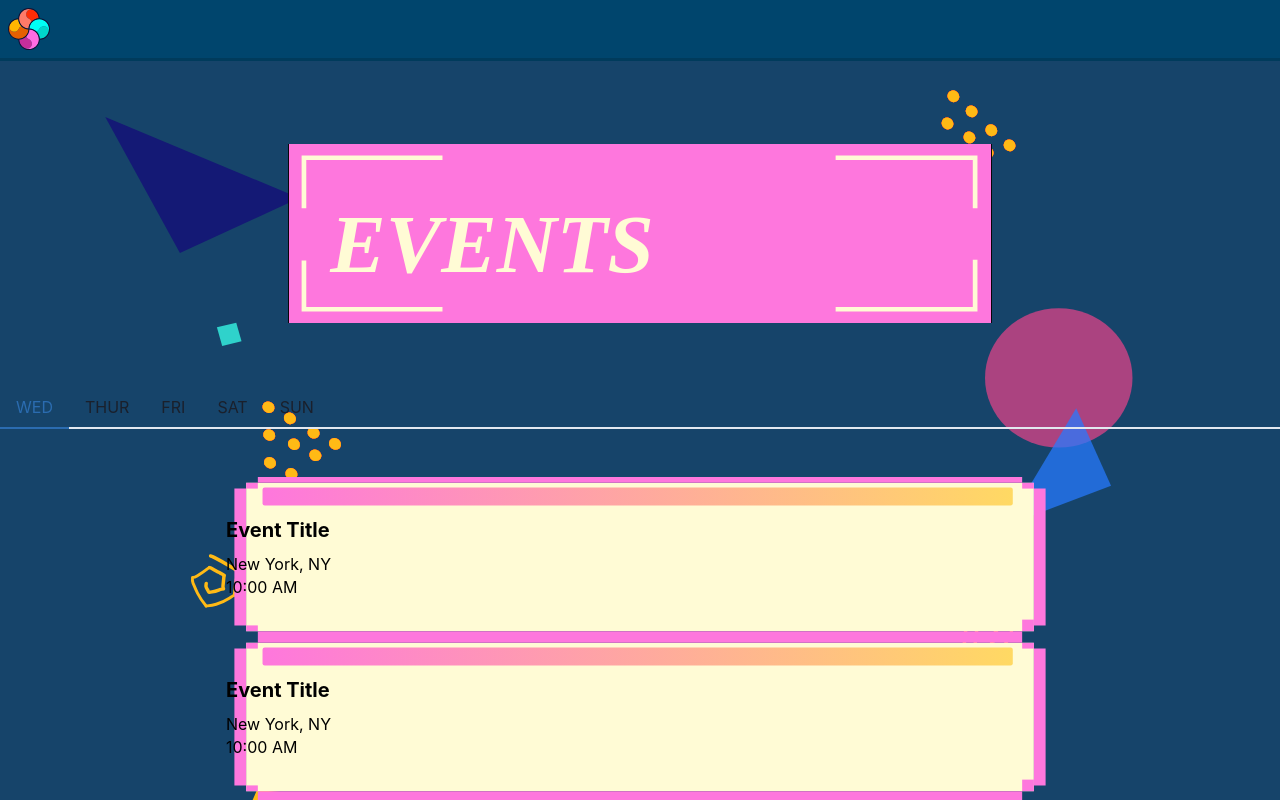
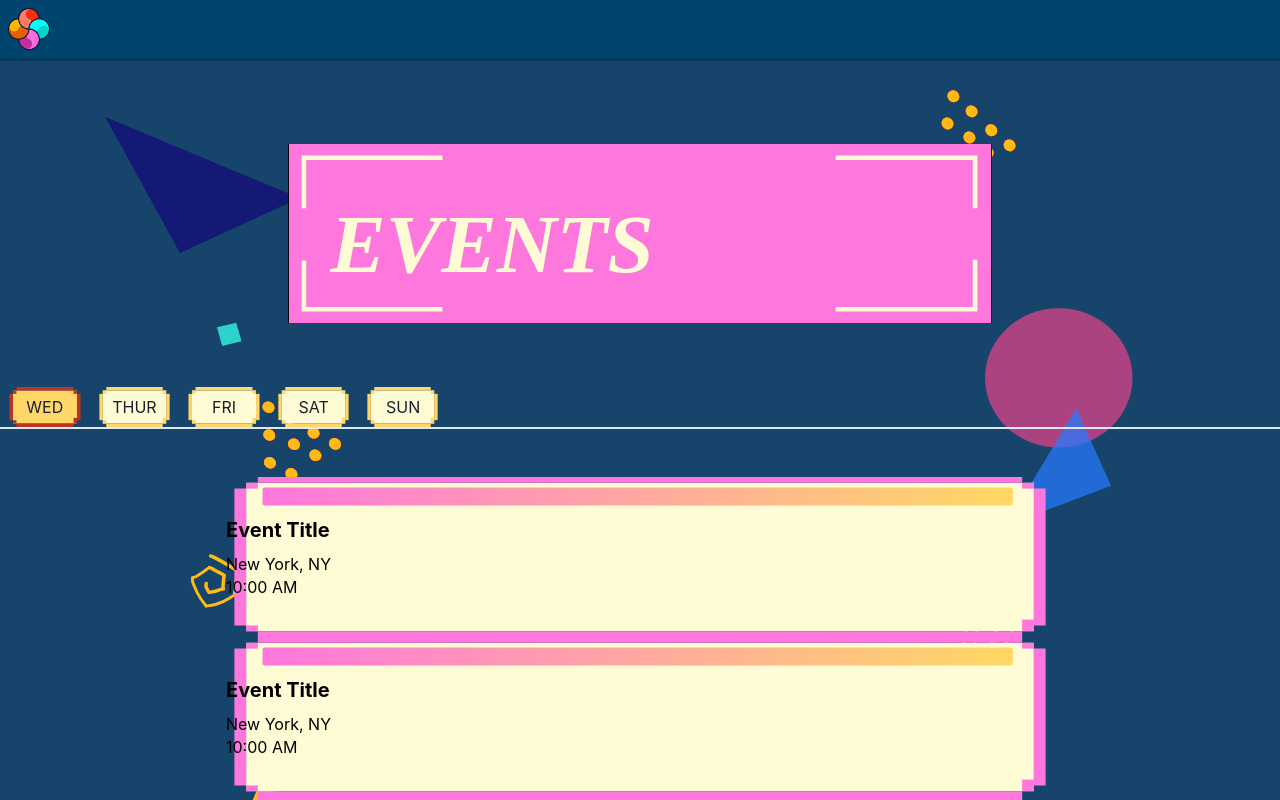
Before and after one commit to ReflectionsProjections/rp-web-2024, a React (Vite) app: page /events in a window 1280 px wide. Shown: the top 800 px of the page. Built offline with nearby package versions, Linux system fonts and the light colour scheme; a web font is replaced by a local one.

Commit message:
kinda got tabs styled

```diff
--- /dev/null
+++ b/src/components/Events/EventTab.tsx
@@ -0,0 +1,24 @@
+import React from 'react';
+import { Tab } from "@chakra-ui/react";
+import UnselectedTabBg from "../../assets/events_assets/date_unselected.svg";
+import SelectedTabBg from "../../assets/events_assets/date_selected.svg";
+
+interface EventTabProps {
+  day: string;
+}
+
+const EventTab: React.FC<EventTabProps> = ({ day }) => {
+  return (
+      <Tab
+          bgImage={UnselectedTabBg}
+          backgroundPosition="center"
+          backgroundRepeat="no-repeat"
+          bgSize="100% 100%"
+          width="7vw"
+          _selected={{ bgImage: SelectedTabBg }}>
+            {day}
+        </Tab>
+  );
+};
+
+export default EventTab;
--- a/src/components/Events/EventTabs.tsx
+++ b/src/components/Events/EventTabs.tsx
@@ -1,18 +1,19 @@
-import { useState } from "react"
 import { Flex, Tab, TabList, TabPanel, TabPanels, Tabs, useColorModeValue, VStack } from "@chakra-ui/react"
 
 import EventCard from "./EventCard";
+import EventTab from "./EventTab"
 
 export function EventTabs() {
     return (
       <Tabs>
         <TabList>
-          <Tab>WED</Tab>
-          <Tab>THUR</Tab>
-          <Tab>FRI</Tab>
-          <Tab>SAT</Tab>
-          <Tab>SUN</Tab>
+          <EventTab day="WED"/>
+          <EventTab day="THUR"/>
+          <EventTab day="FRI"/>
+          <EventTab day="SAT"/>
+          <EventTab day="SUN"/>
         </TabList>
+
         <TabPanels p='2rem'>
           <TabPanel alignItems="center">
             <Flex
```
Also changed, not shown: src/assets/events_assets/date_selected.svg, src/assets/events_assets/date_unselected.svg.
